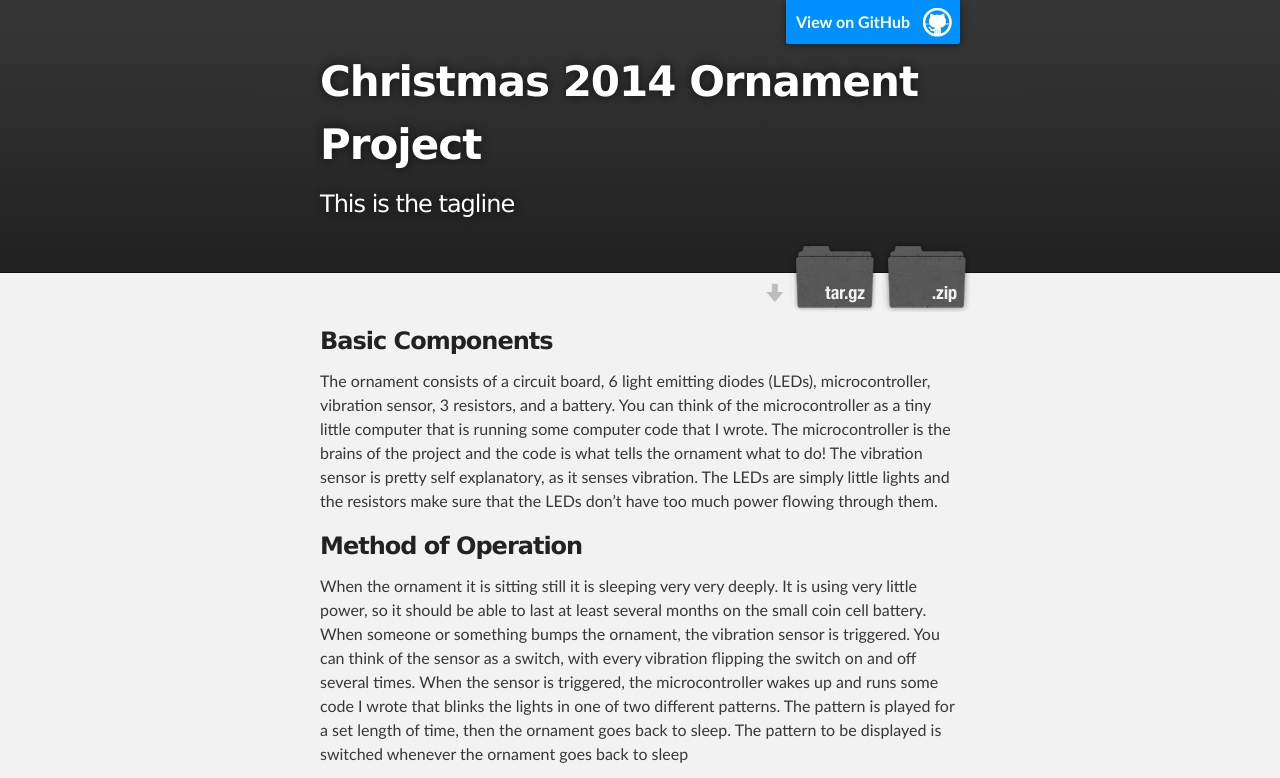
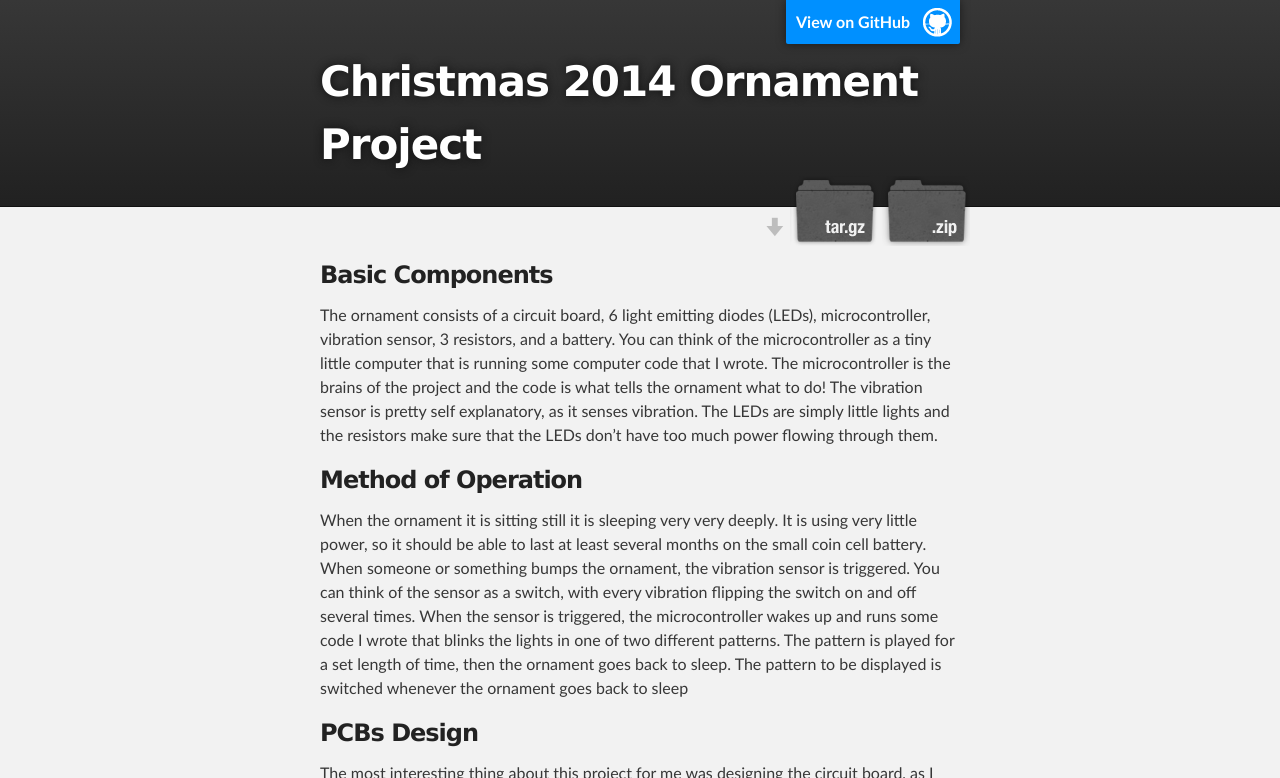
Before and after one commit to chrisisthefish/mygithubpage, a plain HTML site: page index.html in a window 1280 px wide. Shown: the top 778 px of the page. Drawn offline with Linux system fonts and the light colour scheme.

Commit message:
Update index.html

```diff
--- a/index.html
+++ b/index.html
@@ -4,7 +4,7 @@
   <head>
     <meta charset='utf-8'>
     <meta http-equiv="X-UA-Compatible" content="chrome=1">
-    <meta name="description" content="Christmas 2014 Ornament Project : This is the tagline">
+    <meta name="description" content="Christmas 2014 Ornament Project ">
 
     <link rel="stylesheet" type="text/css" media="screen" href="stylesheets/stylesheet.css">
 
@@ -19,7 +19,7 @@
           <a id="forkme_banner" href="https://github.com/chrisisthefish/mygithubpage">View on GitHub</a>
 
           <h1 id="project_title">Christmas 2014 Ornament Project</h1>
-          <h2 id="project_tagline">This is the tagline</h2>
+          <!--<h2 id="project_tagline">This is the tagline</h2>-->
 
             <section id="downloads">
               <a class="zip_download_link" href="https://github.com/chrisisthefish/mygithubpage/zipball/master">Download this project as a .zip file</a>
```
